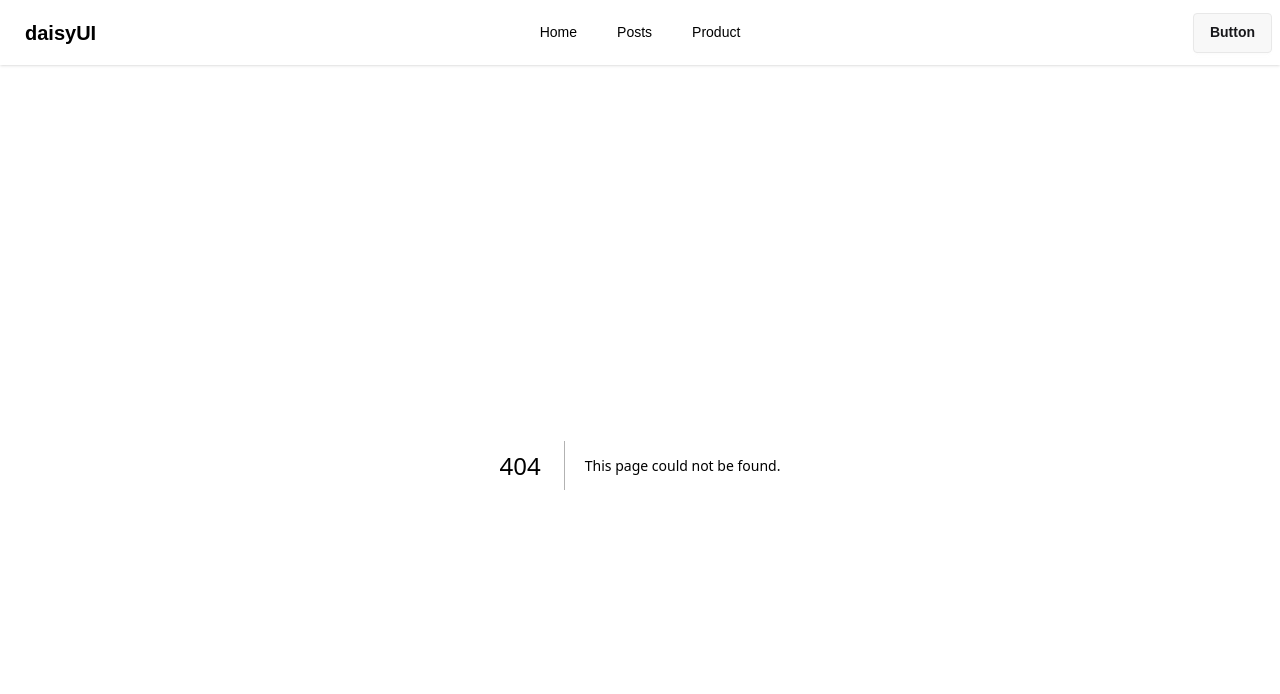
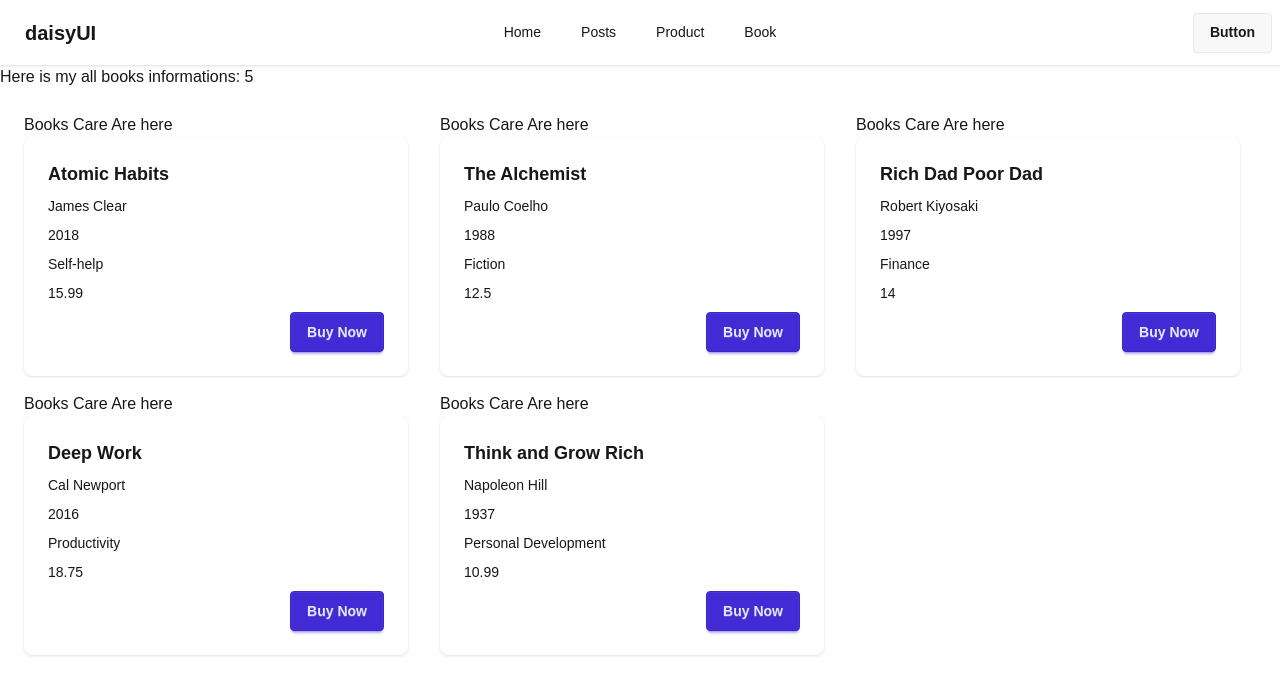
Before and after one commit to MdRoyet/nextjs-data-fetching, a Next.js app: page /books in a window 1280 px wide. Before the commit this address had no page. Shown: the top 694 px of the page. Built offline with nearby package versions, Linux system fonts and the light colour scheme; data requests are answered from the project's data file.

Commit message:
SSR ISR,SSG

```diff
--- a/db.json
+++ b/db.json
@@ -55,5 +55,57 @@
       "description": "High-capacity power bank with fast charging support for multiple devices.",
       "image": "https://example.com/images/powerbank.jpg"
     }
+  ],
+  "books": [
+    {
+      "id": 1,
+      "title": "Atomic Habits",
+      "author": "James Clear",
+      "genre": "Self-help",
+      "publishedYear": 2018,
+      "price": 15.99,
+      "rating": 4.8,
+      "image": "https://example.com/images/atomic-habits.jpg"
+    },
+    {
+      "id": 2,
+      "title": "The Alchemist",
+      "author": "Paulo Coelho",
+      "genre": "Fiction",
+      "publishedYear": 1988,
+      "price": 12.5,
+      "rating": 4.6,
+      "image": "https://example.com/images/the-alchemist.jpg"
+    },
+    {
+      "id": 3,
+      "title": "Rich Dad Poor Dad",
+      "author": "Robert Kiyosaki",
+      "genre": "Finance",
+      "publishedYear": 1997,
+      "price": 14.0,
+      "rating": 4.5,
+      "image": "https://example.com/images/rich-dad-poor-dad.jpg"
+    },
+    {
+      "id": 4,
+      "title": "Deep Work",
+      "author": "Cal Newport",
+      "genre": "Productivity",
+      "publishedYear": 2016,
+      "price": 18.75,
+      "rating": 4.7,
+      "image": "https://example.com/images/deep-work.jpg"
+    },
+    {
+      "id": 5,
+      "title": "Think and Grow Rich",
+      "author": "Napoleon Hill",
+      "genre": "Personal Development",
+      "publishedYear": 1937,
+      "price": 10.99,
+      "rating": 4.4,
+      "image": "https://example.com/images/think-and-grow-rich.jpg"
+    }
   ]
 }
--- /dev/null
+++ b/src/app/books/page.jsx
@@ -0,0 +1,21 @@
+import BooksCard from "@/components/BooksCard";
+
+const BooksPage = async () => {
+  const res = await fetch("http://localhost:5000/books", {
+    next: { revalidate: 20 },
+  });
+  const books = await res.json();
+
+  return (
+    <div>
+      <h2>Here is my all books informations: {books.length}</h2>
+      <div className="grid grid-cols-3 gap-4 m-6">
+        {books.map((book) => (
+          <BooksCard key={book.id} book={book}></BooksCard>
+        ))}
+      </div>
+    </div>
+  );
+};
+
+export default BooksPage;
--- /dev/null
+++ b/src/components/BooksCard.jsx
@@ -0,0 +1,22 @@
+const BooksCard = ({ book }) => {
+  const { title, author, publishedYear, genre, price } = book;
+  return (
+    <div>
+      <h2>Books Care Are here</h2>
+      <div className="card w-96 bg-base-100 card-md shadow-sm">
+        <div className="card-body">
+          <h2 className="card-title">{title}</h2>
+          <p>{author}</p>
+          <p>{publishedYear}</p>
+          <p>{genre}</p>
+          <p>{price}</p>
+          <div className="justify-end card-actions">
+            <button className="btn btn-primary">Buy Now</button>
+          </div>
+        </div>
+      </div>
+    </div>
+  );
+};
+
+export default BooksCard;
--- a/src/components/Header.jsx
+++ b/src/components/Header.jsx
@@ -13,6 +13,9 @@
         </li>
         <li>
           <Link href="/products">Product</Link>
+        </li>
+        <li>
+          <Link href="/books">Book</Link>
         </li>
       </ul>
     </>
```
